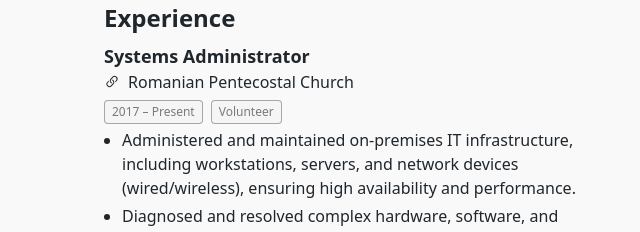
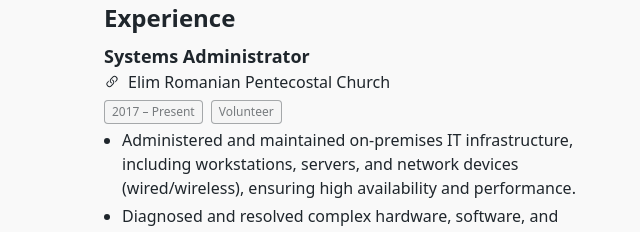
Before and after one commit to amcocan/amcocan.github.io, a plain HTML site: page 3852cf7ab7275df5ef7c9b2574dda86bc6ed00.html in a window 1280 px wide. Shown: the part 422-654 px from the top of the page, 0-640 px from the left. Drawn offline with Linux system fonts and the light colour scheme.

Commit message:
Update 3852cf7ab7275df5ef7c9b2574dda86bc6ed00.html

```diff
--- a/3852cf7ab7275df5ef7c9b2574dda86bc6ed00.html
+++ b/3852cf7ab7275df5ef7c9b2574dda86bc6ed00.html
@@ -114,7 +114,7 @@
                                         <path d="M6.586 4.672A3 3 0 0 0 7.414 9.5l.775-.776a2 2 0 0 1-.896-3.346L9.12 3.55a2 2 0 1 1 2.83 2.83l-.793.792c.112.42.155.855.128 1.287l1.372-1.372a3 3 0 1 0-4.243-4.243z"/>
                                     </svg>
                                 </div>
-                                Romanian Pentecostal Church
+                                Elim Romanian Pentecostal Church
                             </a>
                             <div class="flex flex-wrap py-1 gap-2">
                                 <span class="inline-flex items-center rounded-sm bg-foggy dark:bg-midnight-300 px-2 py-1 text-xs font-medium text-midnight-10/80 dark:text-midnight-10 ring-1 ring-midnight-10/50 dark:ring-midnight-50 hover:text-rose-600 hover:ring-rose-600 dark:hover:text-rose-500 dark:hover:ring-rose-500 ring-inset">2017 – Present</span>
```
